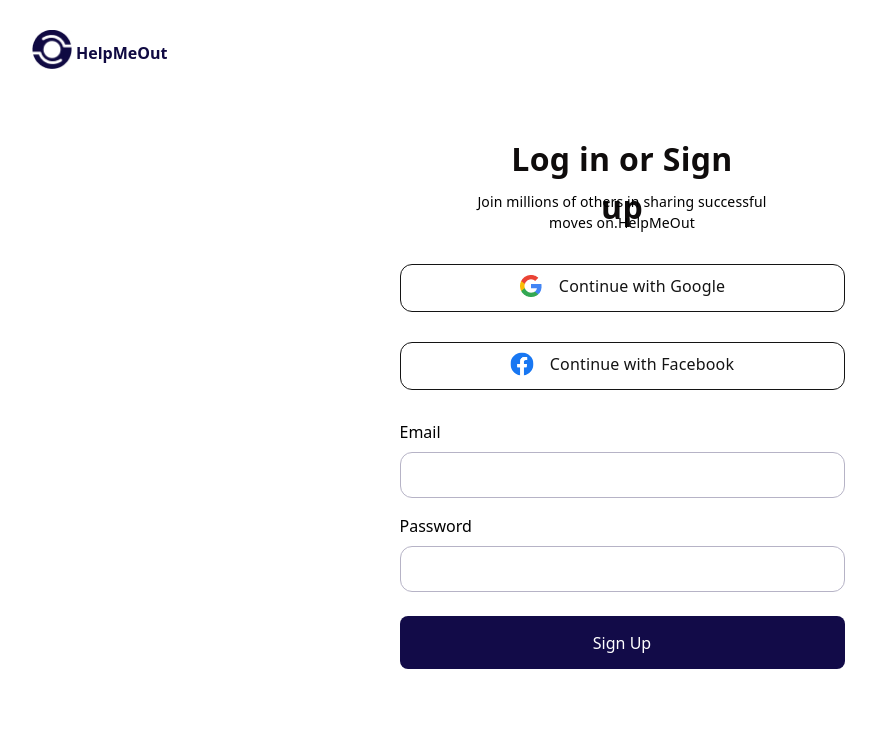
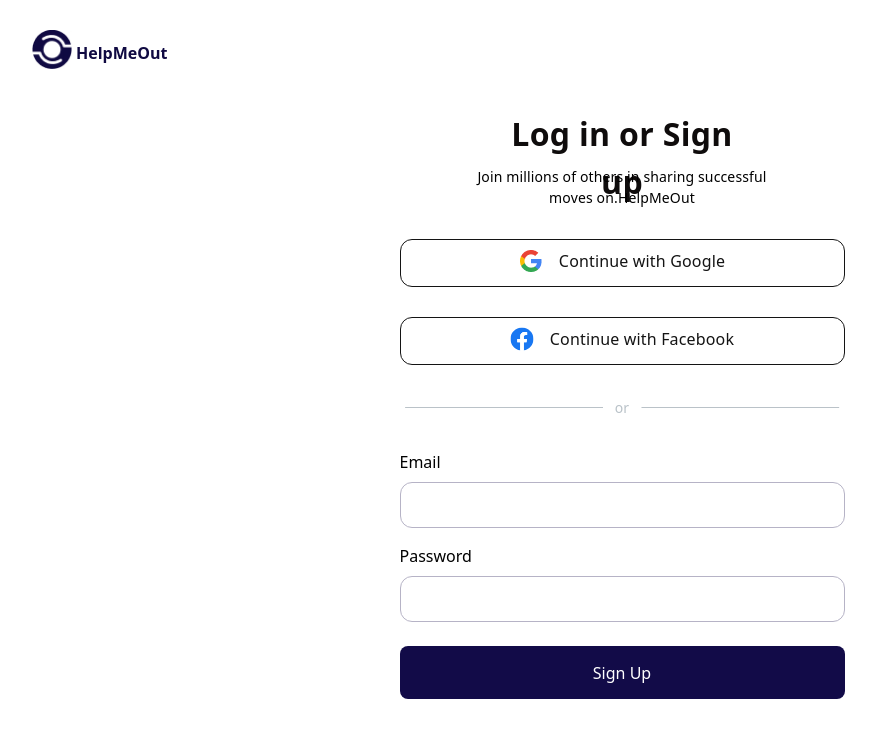
Before and after one commit to SylviaifyX/ChromeX, a React (Vite) app in the folder Frontend/: page / in a window 1280 px wide. Shown: the top 738 px of the page, without its empty margins (18-894 px from the left). Built offline with nearby package versions, Linux system fonts and the light colour scheme.

Commit message:
another changes on login/sign-up page

```diff
--- a/Frontend/src/Layout/Auth/auth.jsx
+++ b/Frontend/src/Layout/Auth/auth.jsx
@@ -4,7 +4,7 @@
 
 function Auth() {
   return (
-    <div className="w-full h-screen bg-white flex items-center justify-center flex-col relative">
+    <div className="w-full h-[800px] bg-white flex items-center justify-center flex-col relative">
       <div className="absolute top-[30px] left-[50px] w-[137px] h-[40px] flex items-center gap-1">
         <div className="w-[40px] h-[40px]">
           <img className="object-cover w-full" src={logo} alt="" />
@@ -16,7 +16,7 @@
       </div>
 
       <form
-        className="w-full max-w-[445px] h-[550px] mt-5 flex flex-col items-center gap-[30px] "
+        className="w-full max-w-[445px] h-[600px] mt-5 flex flex-col items-center gap-[30px] "
         action="#"
       >
         <div className="w-[321px] h-[99px] flex items-center flex-col gap-[8px] text-center mx-auto">
@@ -36,6 +36,7 @@
             </p>
           </div>
         </div>
+
         <div className="w-[445px] h-[48px] p-[3px 123px 3px 133px] border border-[#141414] rounded-[12px]">
           <div className="w-[250px] h-[42px] bg-white flex items-center justify-center mx-auto gap-[16px] p-[9px 10px;]">
             <img className="w-[24px] h-[24px]" src={facebook} alt="" />
@@ -44,17 +45,58 @@
             </p>
           </div>
         </div>
+        <div className="flex items-center w-[435px] h-[25px] gap-[2px]">
+          <svg
+            xmlns="http://www.w3.org/2000/svg"
+            width="200"
+            height="1"
+            viewBox="0 0 201 1"
+            fill="none"
+            className="stroke-1"
+
+          >
+            <path
+              d="M0.5 0.5L200.5 0.500017"
+              stroke="#B9C2C8"
+              stroke-linecap="round"
+            />
+          </svg>
+          <div className="w-[34px] h-[25px] flex p-[2px 10px] items-center justify-center flex-col gap-[10px]">
+            <p className="text-[#B9C2C8] text-[14px] font-[500] tracking-[0.14px] leading-[21px] font-Inter">or</p>
+          </div>
+          <svg
+            xmlns="http://www.w3.org/2000/svg"
+            viewBox="0 0 201 1"
+            fill="none"
+            width="200"
+            className="stroke-1"
+          >
+            <path
+              d="M0.5 0.5L200.5 0.500017"
+              stroke="#B9C2C8"
+              stroke-linecap="round"
+            />
+          </svg>
+        </div>
         <div className="w-[445px]  h-[150px] flex flex-col gap-[16px]">
           <div className="flex flex-col items-start gap-[8px]">
             <label htmlFor="">Email</label>
-            <input className="w-full p-[10px] rounded-[12px] border border-[#B6B3C6]" type="text" />
+            <input
+              className="w-full p-[10px] rounded-[12px] border border-[#B6B3C6]"
+              type="text"
+            />
           </div>
           <div className="flex flex-col items-start gap-[8px]">
             <label htmlFor="">Password</label>
-            <input className="w-full p-[10px] rounded-[12px] border border-[#B6B3C6]" type="text" />
+            <input
+              className="w-full p-[10px] rounded-[12px] border border-[#B6B3C6]"
+              type="text"
+            />
           </div>
         </div>
-        <button className="w-full p-[16px 20px] h-[53px] bg-[#120B48] flex items-center justify-center text-white rounded-[8px] mt-4">Sign Up</button>
+        <button className="w-full p-[16px 20px] h-[53px] bg-[#120B48] flex items-center justify-center text-white rounded-[8px] mt-4">
+          Sign Up
+        </button>
       </form>
     </div>
   );
```
